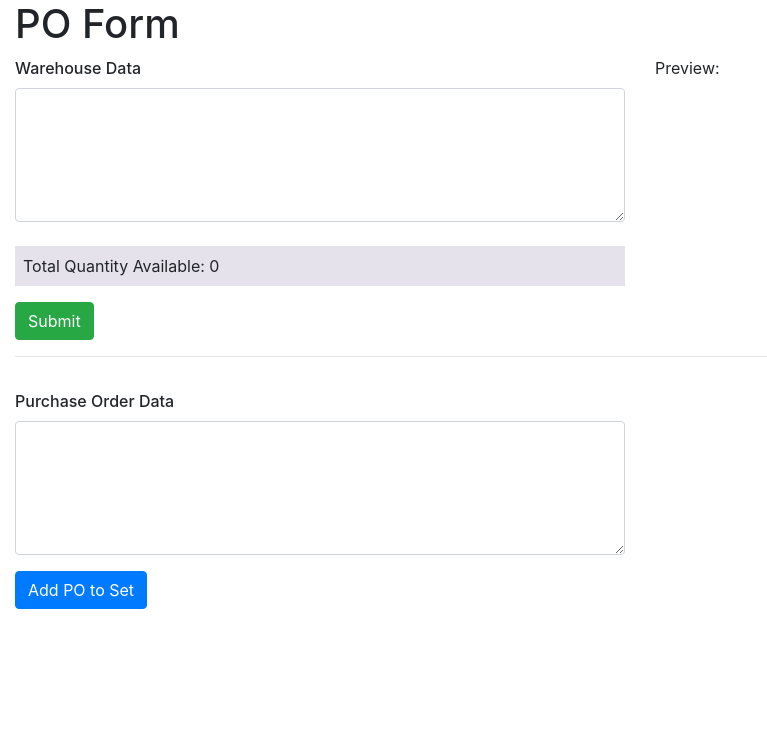
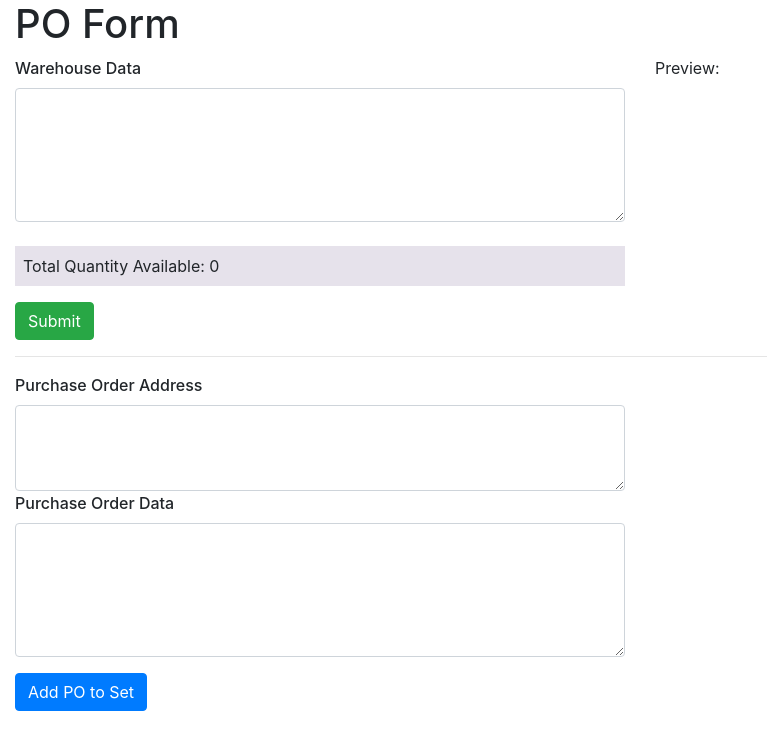
Before and after one commit to Drageaux/hf-accounting-tools, an Angular app in the folder po-processing/: page / in a window 1280 px wide. Shown: the top 750 px of the page, without its empty margins (0-767 px from the left). Built offline with nearby package versions, Linux system fonts and the light colour scheme.

Commit message:
Moving things around to see easier

```diff
--- a/po-processing/src/app/app.component.html
+++ b/po-processing/src/app/app.component.html
@@ -51,12 +51,19 @@
     (ngSubmit)="addOrderToSet()"
     novalidate
   >
-    <div class="form-group row"></div>
     <div class="form-group row">
       <div class="col-6">
+        <label>Purchase Order Address</label>
+        <textarea
+          [(ngModel)]="purchaseOrderAddressInput"
+          rows="3"
+          cols="50"
+          name="purchaseOrderAddress"
+          class="form-control"
+        ></textarea>
         <label for="po-data">Purchase Order Data</label>
         <textarea
-          [(ngModel)]="purchaseOrderInput"
+          [(ngModel)]="purchaseOrderDataInput"
           name="name"
           rows="5"
           cols="50"
@@ -68,13 +75,21 @@
       </div>
       <div class="col-6 json">
         <pre>{{ purchaseOrderPreview | json }}</pre>
-        <table *ngFor="let po of poSet.orders">
-          <tr *ngFor="let line of po.lines | keyvalue: lineNumberOrder">
-            Line:
+        <table *ngFor="let po of poSet.orders" class="table">
+          <thead>
+            Ship to:
             {{
-              line.value.line
+              po.shipTo
             }}
-          </tr>
+          </thead>
+          <tbody>
+            <tr *ngFor="let line of po.lines | keyvalue: lineNumberOrder">
+              Line:
+              {{
+                line.value.line
+              }}
+            </tr>
+          </tbody>
         </table>
       </div>
     </div>
--- a/po-processing/src/app/app.component.ts
+++ b/po-processing/src/app/app.component.ts
@@ -21,7 +21,8 @@ export class AppComponent {
   warehouseInput = '';
   warehouseTotalAvailable = 0;
   warehouseDataPreview: Map<string, Lot>;
-  purchaseOrderInput = '';
+  purchaseOrderAddressInput = '';
+  purchaseOrderDataInput = '';
   purchaseOrderPreview: Map<string, PurchaseOrderLine>;
   poSet: PurchaseOrderSet = new PurchaseOrderSet('hello');
 
@@ -57,18 +58,21 @@ export class AppComponent {
   }
 
   parsePurchaseOrderData() {
-    if (this.purchaseOrderInput.trim() === '') {
+    if (
+      this.purchaseOrderDataInput.trim() === '' ||
+      this.purchaseOrderAddressInput.trim() === ''
+    ) {
       return null;
     }
 
-    const lines = this.purchaseOrderInput
+    const lines = this.purchaseOrderDataInput
       .trim()
       .split('\n\n')
       .filter(l => l.trim() !== '');
     console.log(lines);
 
     const po = new PurchaseOrder();
-    po.shipTo = '';
+    po.shipTo = this.purchaseOrderAddressInput;
 
     for (const line of lines) {
       const rawLineData = line.trim().split('\n');
@@ -99,11 +103,11 @@ export class AppComponent {
   }
 
   addOrderToSet() {
-    console.log('adding');
     const newPo = this.parsePurchaseOrderData();
     if (newPo) {
       this.poSet.addOrderToSet(newPo);
-      this.purchaseOrderInput = '';
+      this.purchaseOrderDataInput = '';
+      this.purchaseOrderAddressInput = '';
       console.log(this.poSet.getTotalQuantityOfItem('HFJW32'));
     }
   }
```
Also changed, not shown: 1 other file (tests, documents, lock files or other folders).
